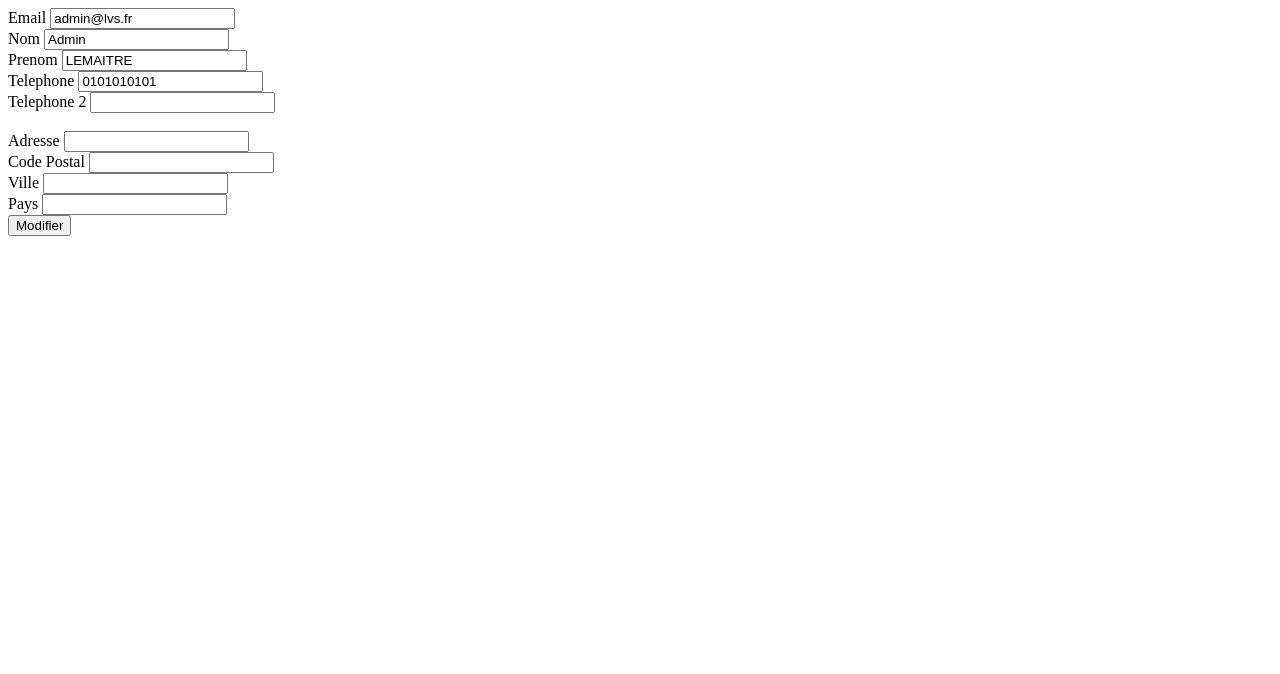
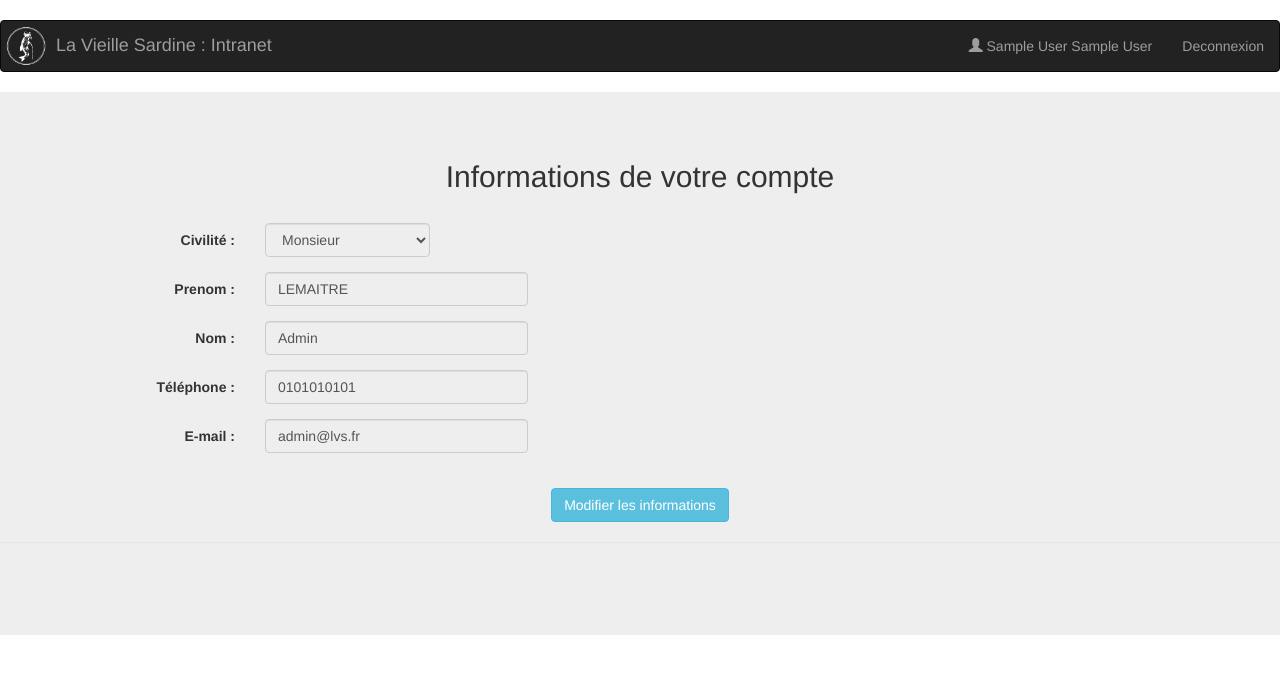
Before and after one commit to victorgx15/sardine, a PHP site: page /MyAccount.php?Edit=0 in a window 1280 px wide. Shown: the top 674 px of the page. Run offline with PHP 8.4, Linux system fonts and the light colour scheme; the visitor is signed in with stand-in values (Sample User, id 1); data comes from the database, SQL or seed files in the repository; data that the repository does not hold is empty.

Commit message:
improved MyAccount.php front-end
Left to do:
Merge AddStaff, AddClient, EditStaff and EditClient and integrate MyAccount.php with it
Insert possibility of adding multiple addresses to account/ add new address when editing
Add addresses to employee account
And, of course, all the product/order stuff...

```diff
--- a/staff/header.php
+++ b/staff/header.php
@@ -19,7 +19,7 @@ if(!isset($_SESSION['status'])||($_SESSION['status'] != 'A' && $_SESSION['status
             <a class="navbar-brand" href="Home.php" style="padding:5px;"><img src="logo.png" width="40px" style="display:inline;margin-right:10px">La Vieille Sardine : Intranet</a>
         </div>
         <ul class="nav navbar-nav navbar-right">
-            <li><a href="MyAccount.php"><span class="glyphicon glyphicon-user"></span> <?php echo $_SESSION['PRENOM'].' '.$_SESSION['Nom'];?></a></li>
+            <li><a href="MyAccount.php?Edit=0"><span class="glyphicon glyphicon-user"></span> <?php echo $_SESSION['PRENOM'].' '.$_SESSION['Nom'];?></a></li>
             <li><a href="logout.php">Deconnexion</a></li>
         </ul>
     </div>
--- a/staff/myaccount.php
+++ b/staff/myaccount.php
@@ -1,90 +1,109 @@
-<?php
-session_start();
-$bdd = new PDO('mysql:host=localhost;dbname=db;charset=utf8', 'root', '');
-?>
+<head>
+    <?php
+    include('header.php');
+    $bdd = new PDO('mysql:host=localhost;dbname=db;charset=utf8', 'root', '');
+    $id=$_SESSION['id'];
+    ?>
 
-<form method="post" action="MyAccount.php">
-	<?php
+    <style>
+        input[readonly] {
+            cursor: pointer;
+        }
+        input[disabled] {
+            cursor: pointer;
+        }
+    </style>
+</head>
 
-		if(isset($_POST['email'])) {
-			$req3 = $bdd->prepare("	UPDATE compte SET email = :email, nom = :nom, prenom = :prenom, tel = :tel, tel2 = :tel2
-									WHERE id_client = :id_c");
-			$req3->execute(array('email' => $_POST['email'], 'nom' => $_POST['lastName'], 'prenom' => $_POST['firstName'],
-									'tel' => $_POST['tel'], 'tel2' => $_POST['tel2'], 'id_c' => $_SESSION['id']
-								));
-		}
+<div class="jumbotron" align="center">
+    <h2>Informations de votre compte</h2><br>
+    <form class="form-horizontal" method="post" id="edit_account" action="">
+        <?php
+        $stmt = $bdd->query("SELECT Email, Nom, PRENOM, Tel, Civilite, Password FROM compte WHERE Id_Client = ".$_SESSION['id']."");
+        while ($client = $stmt->fetch()) {
+        ?>
+        <div class="container">
+            <div class="form-group">
+                <input type="hidden" value="<?php  echo $id;?>" id= "id" name="id" >
+                <label class="control-label col-sm-2" for Civilite> Civilité : </label>
+                <div class="col-sm-2">
+                    <select class="form-control" name="Civilite" id="Civilite" required <?php if(!$_GET['Edit']) echo 'disabled'?>>
+                        <option value="M" <?php if($client['Civilite']=='M') echo 'selected="selected"';?>>Monsieur</option>
+                        <option value="Mme" <?php if($client['Civilite']=='Mme') echo 'selected="selected"';?>>Madame</option>
+                    </select>
+                </div>
+            </div>
+            <div class="form-group">
+                <label class="control-label col-sm-2" for PRENOM> Prenom : </label>
+                <div class="col-sm-3">
+                    <input type="text" class="form-control" name="PRENOM" id= "PRENOM" required <?php if(!$_GET['Edit']) echo 'readonly'?> value=<?php echo $client['PRENOM']; ?>>
+                </div>
+            </div>
+            <div class="form-group">
+                <label class="control-label col-sm-2" for Nom> Nom : </label>
+                <div class="col-sm-3">
+                    <input type="text" class="form-control" name="Nom" id="Nom" required <?php if(!$_GET['Edit']) echo 'readonly'?> value=<?php echo $client['Nom']; ?>>
+                </div>
+            </div>
+            <div class="form-group">
+                <label class="control-label col-sm-2" for Tel> Téléphone : </label>
+                <div class="col-sm-3">
+                    <input type="text" class="form-control" name="Tel" id="Tel" required <?php if(!$_GET['Edit']) echo 'readonly'?> value=<?php echo $client['Tel']; ?>>
+                </div>
+            </div>
+            <div class="form-group">
+                <label class="control-label col-sm-2" for Email> E-mail : </label>
+                <div class="col-sm-3">
+                    <input type="email" class="form-control" name="Email" id="Email" required <?php if(!$_GET['Edit']) echo 'readonly'?> value=<?php echo $client['Email']; ?>>
+                </div>
+            </div><br>
+            <?php
+            $addressList = $bdd->prepare("SELECT * FROM adresse WHERE Id_Client='$id' ");
+            $addressList->execute();
+            while($adr = $addressList->fetch()){
+                ?>
+                <div class="form-group">
+                    <label class="control-label col-sm-2" for Adresse> Adresse : </label>
+                    <div class="col-sm-3">
+                        <input type="text" class="form-control" name="Adresse" id="Adresse" required <?php if(!$_GET['Edit']) echo 'readonly'?> value="<?php echo $adr['Adresse'];?>">
+                    </div>
+                </div>
+                <div class="form-group">
+                    <label class="control-label col-sm-2" for Ville> Ville : </label>
+                    <div class="col-sm-3">
+                        <input type="text" class="form-control"  name="Ville" id="Ville" required <?php if(!$_GET['Edit']) echo 'readonly'?> value=<?php echo $adr['Ville'];?>>
+                    </div>
+                </div>
+                <div class="form-group">
+                    <label class="control-label col-sm-2" for Postal_Code> Code Postal : </label>
+                    <div class="col-sm-2">
+                        <input type="text" class="form-control" name="Postal_Code" id="Postal_Code" required <?php if(!$_GET['Edit']) echo 'readonly'?> value=<?php echo $adr['Postal_Code'];?>>
+                    </div>
+                </div>
+                <div class="form-group">
+                    <label class="control-label col-sm-2" for Pays> Pays : </label>
+                    <div class="col-sm-2">
+                        <input type="text" class="form-control" name="Pays" id="Pays" required <?php if(!$_GET['Edit']) echo 'readonly'?> value=<?php echo $adr['Pays'];?>>
 
+                    </div>
+                </div>
+                <?php
+            }
+            ?>
+            <?php
+            if(!$_GET['Edit']){
+                ?>
+                <a href="MyAccount.php?Edit=1" class="btn btn-info">Modifier les informations</a> <br><br>
+                <?php
+            }
+            ?>
+        </div>
+        <div class="modal-footer">
+            <input type="submit" type="button" class="btn btn-success" value="Confirmer" <?php if(!$_GET['Edit']) echo " style='display: none'"?>>
+            <a href="MyAccount.php?Edit=0" class="btn btn-danger" <?php if(!$_GET['Edit']) echo " style='display: none'"?>>Annuler</a>
+        </div>
+        <?php }
+        ?>
+    </form>
 
-		if(isset($_POST['addr'])) {
-			$req3 = $bdd->prepare("	INSERT INTO adresse(id_client, adresse, postal_code, ville, pays, status)
-									VALUES(:id_client, :adresse, :postal, :ville, :pays, 'P')");
-			$req3->execute(array('id_client' => $_SESSION['id'],
-									'adresse' => $_POST['addr'],
-									'postal' => $_POST['cp'],
-									'ville' => $_POST['city'],
-									'pays' => $_POST['country']
-								));
-		}
-
-
-
-		$req = $bdd->query("SELECT email, nom, prenom, tel, tel2 FROM compte WHERE id_Client = ".$_SESSION['id']."");
-		while ($data = $req->fetch()) {
-
-	?>
-	<label for="email">Email</label>
-	<input type="email" name="email" value="<?php echo $data['email']; ?>"><br>
-
-	<label for="lastName">Nom</label>
-	<input type="text" name="lastName" value="<?php echo $data['nom']; ?>"><br>
-
-	<label for="firstName">Prenom</label>
-	<input type="text" name="firstName" value="<?php echo $data['prenom']; ?>"><br>
-
-	<label for="tel">Telephone</label>
-	<input type="text" name="tel" value="<?php echo $data['tel']; ?>"><br>
-
-	<label for="tel2">Telephone 2</label>
-	<input type="text" name="tel2" value="<?php echo $data['tel2']; ?>"><br>
-
-
-	<?php
-		$req2 = $bdd->query("SELECT COUNT(*) AS cc FROM adresse WHERE id_Client = ".$_SESSION['id']."");
-		$data2 = $req2->fetch();
-		if ($data2['cc'] == 0) {
-	?><br>
-
-	<label for="addr">Adresse</label>
-	<input type="text" name="addr"><br>
-
-	<label for="cp">Code Postal</label>
-	<input type="text" name="cp"><br>
-
-	<label for="city">Ville</label>
-	<input type="text" name="city"><br>
-
-	<label for="country">Pays</label>
-	<input type="text" name="country"><br>
-
-	<?php } else {
-
-		$req21 = $bdd->query("SELECT adresse, postal_code, ville, pays FROM adresse WHERE id_Client = ".$_SESSION['id']."");
-		$data21 = $req21->fetch();
-	?>
-
-	<label for="addr">Adresse</label>
-	<input type="text" name="addr" value="<?php echo $data21['adresse']; ?>"><br>
-
-	<label for="cp">Code Postal</label>
-	<input type="text" name="cp" value="<?php echo $data21['postal_code']; ?>"><br>
-
-	<label for="city">Ville</label>
-	<input type="text" name="city" value="<?php echo $data21['ville']; ?>"><br>
-
-	<label for="country">Pays</label>
-	<input type="text" name="country" value="<?php echo $data21['pays']; ?>"><br>
-
-	<?php }} ?>
-
-	<input type="submit" value="Modifier">
-<form>
+</div>
```
Also changed, not shown: staff/Home.php (+1 -6 lines).
